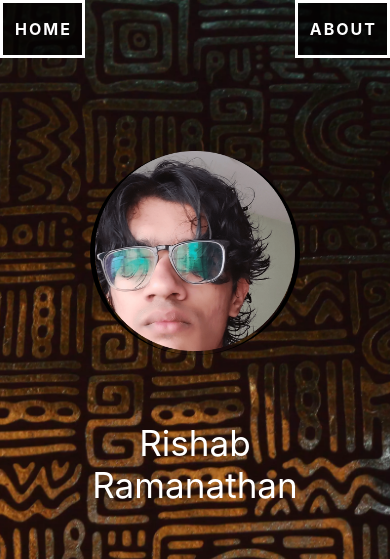
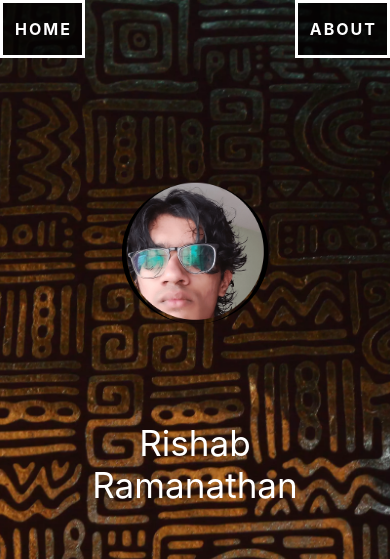
Before and after one commit to wonder-coconut/unitygame, a PHP site: page /index.html in a window 390 px wide. Shown: the top 559 px of the page. Run offline with PHP 8.4, Linux system fonts and the light colour scheme.

Commit message:
mobile response

```diff
--- a/css/style2.css
+++ b/css/style2.css
@@ -110,9 +110,13 @@ h1              {font-weight: normal;}
 @media screen and (min-width: 601px)    {
         img.links       {width: 69px;
                         height: 69px;}
+        img.face        {width: 200px;
+                        height: 200px;}
 }
 
 @media screen and (max-width: 600px)    {
         img.links       {width: 10vw;
                         height: 10vw;}
+        img.face        {width: 35vw;
+                        height: 35vw;}
 }
--- a/index.html
+++ b/index.html
@@ -13,7 +13,7 @@
 
     <!--face block-->
     <div class="face">
-        <img title="Mr.StealYoGirlfriend/Boyfriend/OtherRomanticPartners" src="pictures/randi.png" width="200px" height="200px">
+        <img class="face" title="Mr.StealYoGirlfriend/Boyfriend/OtherRomanticPartners" src="pictures/randi.png">
     </div>
 
     <!--title block-->
```
